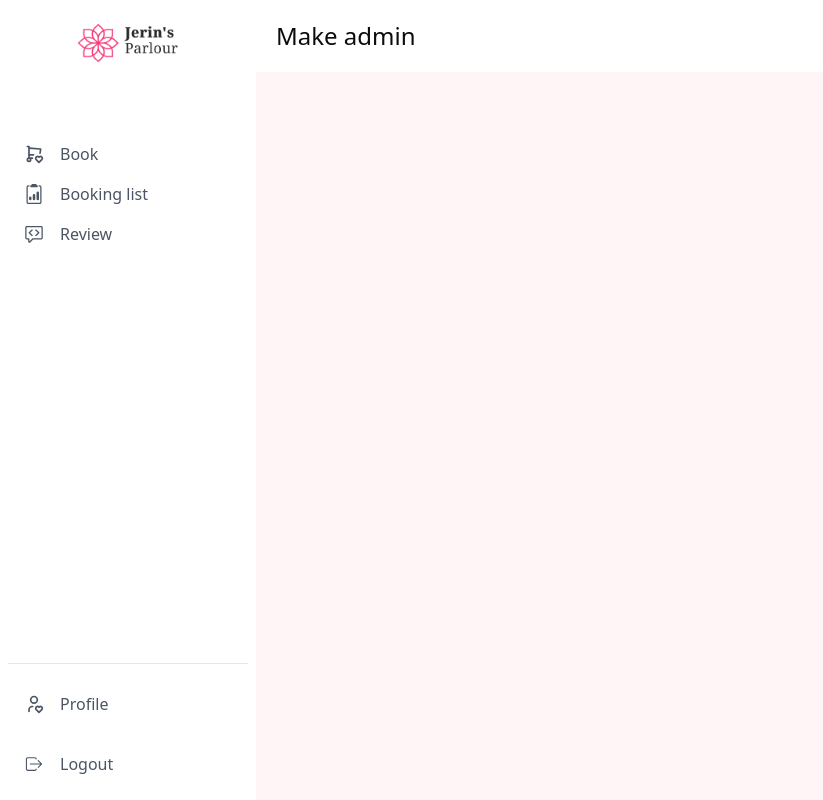
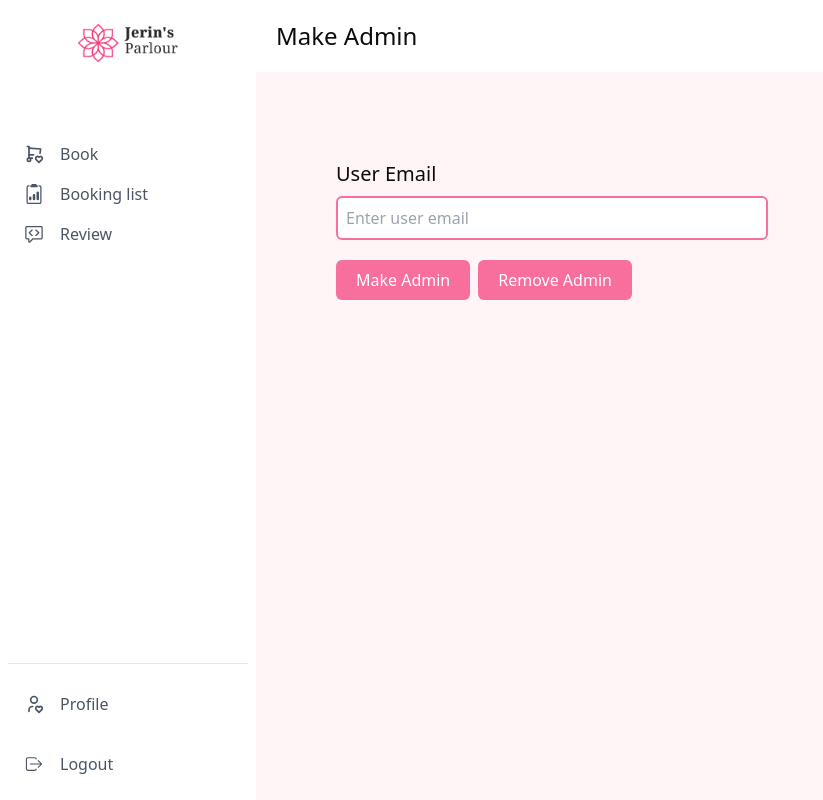
Before and after one commit to almahmudsarker/parlour-apps, a React (Vite) app: page /dashboard/make-admin in a window 1280 px wide. Shown: the whole page, without its empty margins (0-823 px from the left). Built offline with nearby package versions, Linux system fonts and the light colour scheme; no server answers; sample sign-in values are in the browser's storage.

Commit message:
make & removing admin done

```diff
--- a/src/api/auth.js
+++ b/src/api/auth.js
@@ -17,21 +17,6 @@ export const saveUser = (user) => {
     .then((data) => console.log(data));
 };
 
-// make a user a admin
-// export const becomeAdmin = (email) => {
-//   const currentUser = {
-//     role: "admin",
-//   };
-
-//   return fetch(`${import.meta.env.VITE_API_URL}/users/${email}`, {
-//     method: "PUT",
-//     headers: {
-//       "content-type": "application/json",
-//     },
-//     body: JSON.stringify(currentUser),
-//   }).then((res) => res.json());
-// };
-
 // Get role of user
 export const getRole = async (email) => {
   const response = await fetch(
@@ -40,3 +25,33 @@ export const getRole = async (email) => {
   const user = await response.json();
   return user?.role;
 };
+
+// Make a user an admin
+export const makeUserAdmin = async (email) => {
+  const response = await fetch(
+    `${import.meta.env.VITE_API_URL}/users/admin/${email}`,
+    {
+      method: "PUT",
+      headers: {
+        "Content-Type": "application/json",
+      },
+    }
+  );
+  const data = await response.json();
+  return data;
+};
+
+// Remove admin role from a user
+export const removeAdminRole = async (email) => {
+  const response = await fetch(
+    `${import.meta.env.VITE_API_URL}/users/remove-admin/${email}`,
+    {
+      method: "PUT",
+      headers: {
+        "Content-Type": "application/json",
+      },
+    }
+  );
+  const data = await response.json();
+  return data;
+};
--- a/src/pages/Admin/MakeAdmin.jsx
+++ b/src/pages/Admin/MakeAdmin.jsx
@@ -1,11 +1,67 @@
-import React from 'react';
+import React, { useState } from "react";
+import { makeUserAdmin, removeAdminRole } from "../../api/auth";
+import toast from "react-hot-toast";
 
 const MakeAdmin = () => {
-    return (
-        <div>
-            <h1 className='text-2xl font-medium text-[#0C0C0C] bg-white p-5'>Make admin</h1>
+  const [email, setEmail] = useState("");
+
+  const handleMakeAdmin = () => {
+    makeUserAdmin(email)
+      .then(() => {
+        toast.success("User is now an admin");
+        // Handle success or reset the input field
+        setEmail("");
+      })
+      .catch((error) => {
+        toast.error("Error making user an admin");
+        console.error("Error making user an admin:", error);
+      });
+  };
+
+  const handleRemoveAdmin = () => {
+    removeAdminRole(email)
+      .then(() => {
+        toast.success("Admin role removed from the user");
+        // Handle success or reset the input field
+        setEmail("");
+      })
+      .catch((error) => {
+        toast.error("Error removing admin role");
+        console.error("Error removing admin role:", error);
+      });
+  };
+
+  return (
+    <div>
+      <h1 className="text-2xl font-medium text-[#0C0C0C] bg-white p-5">
+        Make Admin
+      </h1>
+      <div className="p-20">
+        <h1 className="text-xl font-medium text-[#0C0C0C] py-2">User Email</h1>
+        <input
+          type="text"
+          placeholder="Enter user email"
+          value={email}
+          onChange={(e) => setEmail(e.target.value)}
+          className="border-2 border-[#f86e9c] p-2 rounded-md w-1/2"
+        />
+        <div className="flex mt-5">
+          <button
+            onClick={handleMakeAdmin}
+            className="bg-[#f86e9c] text-white px-5 py-2 mr-2 rounded-md"
+          >
+            Make Admin
+          </button>
+          <button
+            onClick={handleRemoveAdmin}
+            className="bg-[#f86e9c] text-white px-5 py-2 rounded-md"
+          >
+            Remove Admin
+          </button>
         </div>
-    );
+      </div>
+    </div>
+  );
 };
 
 export default MakeAdmin;
```
